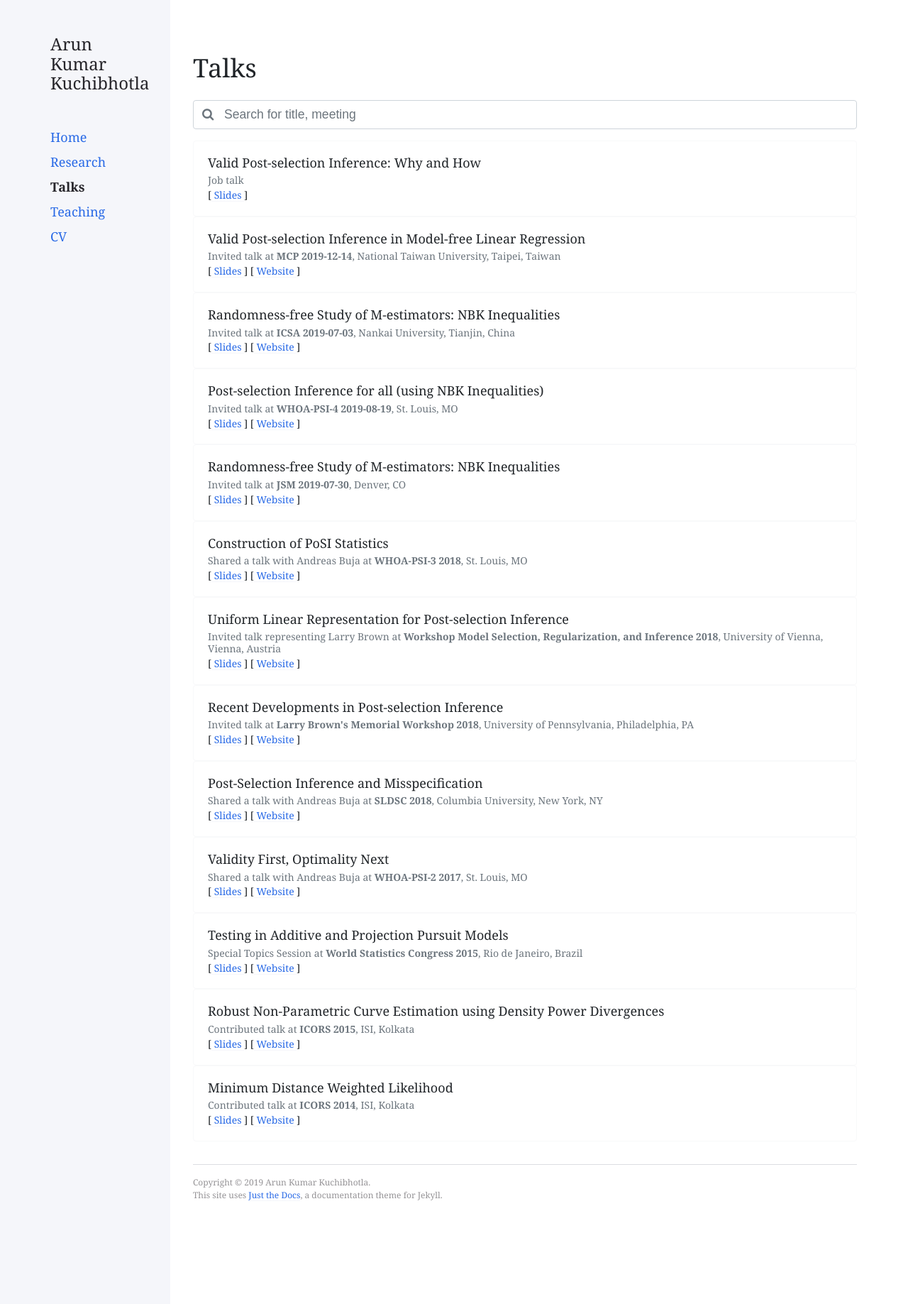
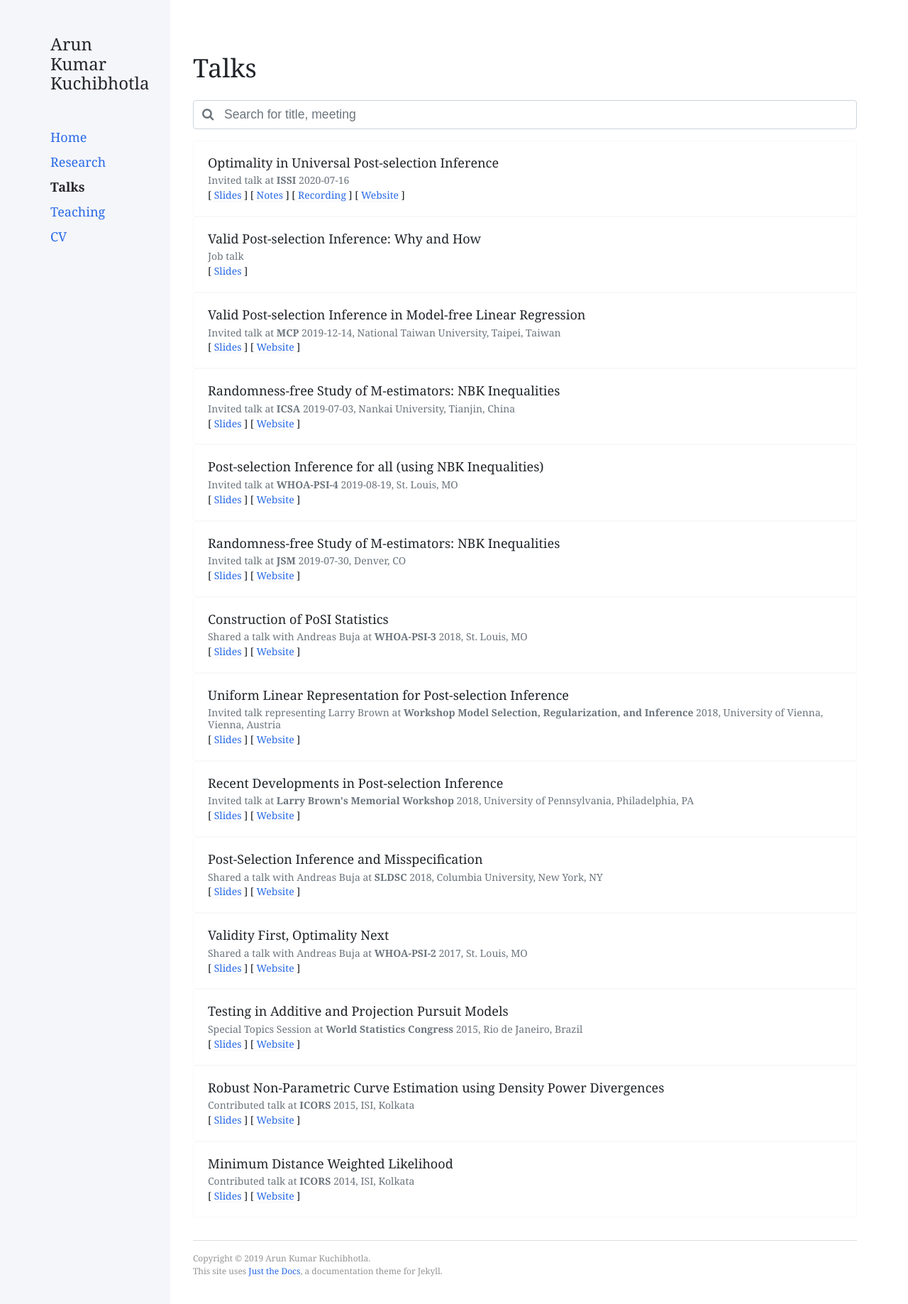
Before and after one commit to Arun-Kuchibhotla/Arun-Kuchibhotla.github.io, a Jekyll site: the page built from docs/talk.md, in a window 1280 px wide. Shown: the top 1837 px of the page at 71% size. Built offline with Jekyll 4.4.1, drawn with Linux system fonts in a browser that asks for light colours; nearby versions of some CDN libraries.

Commit message:
Add ISSI

```diff
--- a/_data/talk.json
+++ b/_data/talk.json
@@ -1,4 +1,14 @@
-[
+[	{
+		"id": 14,
+		"title": "Optimality in Universal Post-selection Inference ",
+		"meeting": "ISSI",
+		"type": "Invited talk",
+		"time": 2020-07-16,
+		"pdf_weblink": "https://drive.google.com/file/d/1jFiJdCdyTrngTPxyWqjTSgeFTOcdc564/view",
+		"record_link": "https://drive.google.com/file/d/1Ce41mU5J_9BTJp__1xhKNMDPCjpYS_Ah/view",
+		"notes_link": "https://drive.google.com/file/d/1_kis-fb3RbJRE0bLmOrmkOhc3tW111PF/view",
+		"url": "https://www.selectiveinferenceseminar.com/home"
+	},
 	{
 		"id": 13,
 		"title": "Valid Post-selection Inference: Why and How",
--- a/docs/talk.md
+++ b/docs/talk.md
@@ -36,12 +36,29 @@ nav_order: 3
       <div class="card-body">
         <h3 class="card-title">{{ talk.title }}</h3>
         <h5 class="card-subtitle mb text-muted pb-1">
-          {{ talk.type }} {% if talk.meeting %} at {% endif %} <b>{{ talk.meeting }} {{ talk.time }}</b>{% if talk.place %}, {% endif %}{{ talk.place }}
+          {{ talk.type }} {% if talk.meeting %} at {% endif %} <b>{{ talk.meeting }}</b> {{ talk.time }}{% if talk.place %}, {% endif %}{{ talk.place }}
         </h5>
         <h5 class="card-text">
+          {% if talk.pdf_link %}
           [<a href="/assets/others/{{ talk.pdf_link }}">
             Slides
           </a>]
+          {% endif %}
+          {% if talk.pdf_weblink %}
+          [<a href="{{ talk.pdf_weblink }}">
+            Slides
+          </a>]
+          {% endif %}
+          {% if talk.notes_link %}
+          [<a href="{{ talk.notes_link }}">
+            Notes
+          </a>]
+          {% endif %}
+          {% if talk.record_link %}
+          [<a href="{{ talk.record_link }}">
+            Recording
+          </a>]
+          {% endif %}
           {% if talk.url %}
           [<a href="{{ talk.url }}">
             Website
```
